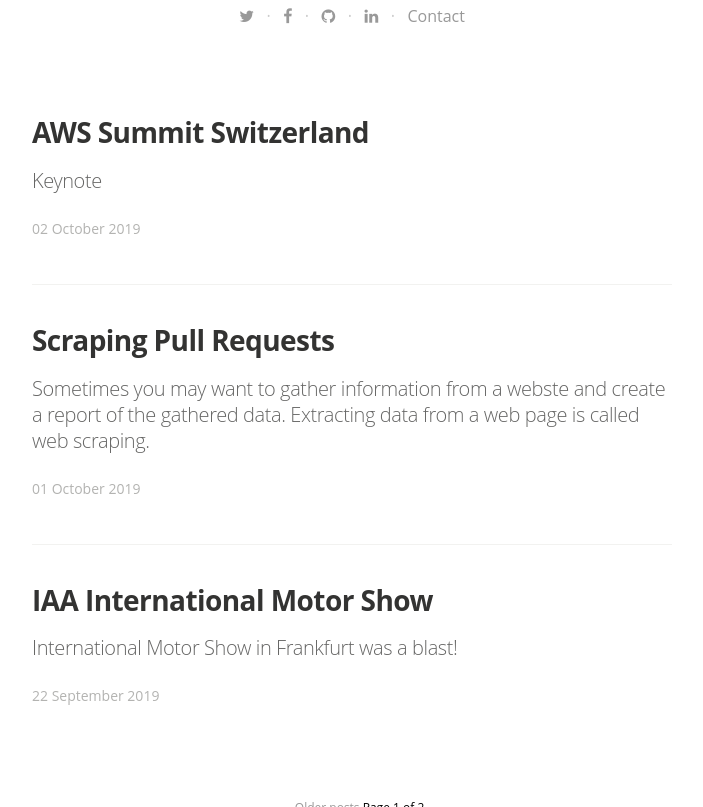
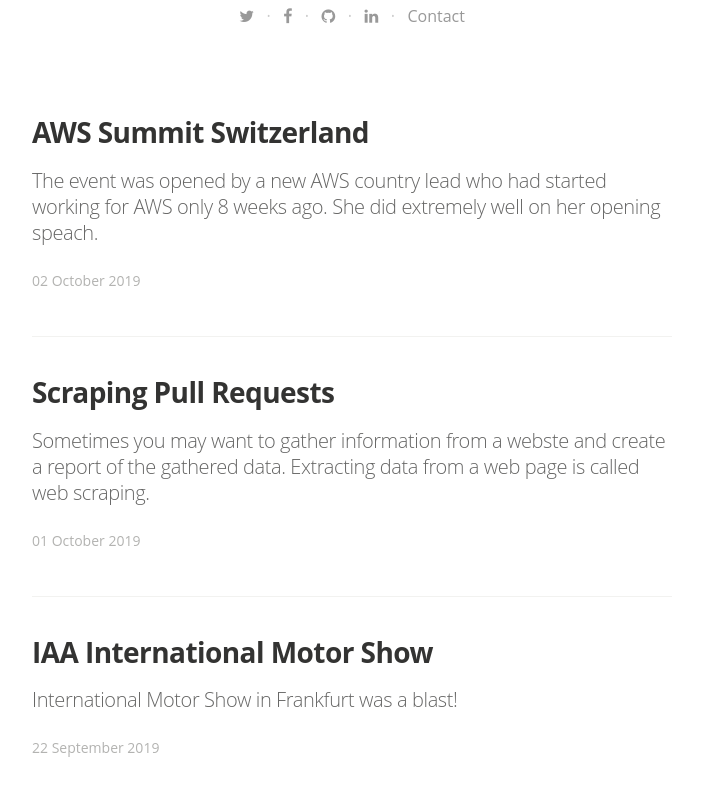
Before and after one commit to jounile/blog, a Jekyll site: the page built from index.html, in a window 1280 px wide and 900 px high, scrolled down 541 px, cut to the strip 93-900 px from the top of the window. Shown: the whole strip, without its empty margins (288-991 px from the left). Built offline with Jekyll 4.4.1, drawn with Linux system fonts in a browser that asks for light colours; nearby versions of some CDN libraries; some web fonts are replaced; the list of posts is cut into pages by our own code; some of the changed lines change nothing that is shown.

Commit message:
Some improvements for aws summit post

```diff
--- a/_posts/2019-10-02-aws-summit-switzerland.markdown
+++ b/_posts/2019-10-02-aws-summit-switzerland.markdown
@@ -7,11 +7,13 @@
 published: true
 ---
 
-<h3>Keynote</h3>
 
-The keynote from Ian Massingham included some news and insights of the current state with Amazon Web Services.
-I gathered the most interesting topics on this blog post and also shared it with my colleagues in realtime.
-Here we go.
+The event was opened by a new AWS country lead who had started working for AWS only 8 weeks ago. She did extremely well on her opening speach.
+
+The keynote from Ian Massingham included some news and insights of the current state of Amazon Web Services.
+
+Great event from content perspective. A lot of focus was on Serverless as one might expect. I gathered the most interesting topics on this blog post and also shared it with my colleagues in realtime.
+
 
 Amount of Windows workloads on AWS is rather surprising.
 
@@ -41,18 +43,37 @@
 
 Pretty good keynote with customer stories in my opinion.
 
-<h3>Swisscom</h3>
+I attended the following sessions:
+1. Security - Don’t leave it for later
+2. Migrate your website to AWS - Do and Don’t. A customer perspective
+3. Deep Dive on Serverless Architectures
+4. Deep Dive on Containers
+5. AWS for highly regulated industries
+6. Simplify your Front End Apps with Serverless Backend in the cloud
+
+<h3>Security - Don’t leave it for later</h3>
+(by Swisscom)
 
 Not often I come across such interesting presentation about security.
 
 At Swisscom you can request for an AWS account for your project via online form. After automated provisioning the sub-account will instantly become monitored by their Security team.
 Some custom setup with AWS Organizations to allow project accounts, sandboxes and centralized services.
 
-
 <img src="https://s3.eu-central-1.amazonaws.com/jounileino.com-images/2019-10-03-aws-summit-switzerland/swisscom.jpg" />
 
-Great demo of creating a project template with Serverless Architecture (including authentication, CI/CD pipeline and monitoring)
-Services introduced here were AWS Amplify, CodeStar, AWS CDK, X-Ray.
+<h3>Migrate your website to AWS - Do and Don’t. A customer perspective</h3>
+(by Anwalt.de)
+
+The second session included some good advices:
+- Use reserved instances to reduce cost
+- Use CDN for caching on the Edge
+- Use Shield to prevent DDoS attacks
+
+
+<h3>Deep Dive on Serverless Architectures</h3>
+
+Two Senior Solutions Architects from AWS showed how to create a project template with Serverless Architecture (including authentication, CI/CD pipeline and monitoring)
+Services used were AWS Amplify, CodeStar, AWS CDK, X-Ray.
 
 <img src="https://s3.eu-central-1.amazonaws.com/jounileino.com-images/2019-10-03-aws-summit-switzerland/serverless1.jpg" />
 
@@ -61,14 +82,25 @@
 <img src="https://s3.eu-central-1.amazonaws.com/jounileino.com-images/2019-10-03-aws-summit-switzerland/serverless2.jpg" />
 
 
+
+<h3>Customer journey to Serverless architecture</h3>
+
 Homegate AG shared their experiences on re-architecting a real estate platform.
 70% of their develop time was spent on bug fixing a monolith. Asking around at conferences everyone was pointing them towards Kubernetes. Security was the main reason for them for going Serverless.
 
 <img src="https://s3.eu-central-1.amazonaws.com/jounileino.com-images/2019-10-03-aws-summit-switzerland/homegate.jpg" />
 
+
+
+<h3>Simplify your Front End Apps with Serverless Backend in the cloud</h3>
+
+I really enjoyed the last session that was a walkthrough of AWS Amplify.
+The service is an amazing combination of easy to use components which can be utilized with just a few commands. The presentation included creating a ticket service app with authentication (AWS Cognito).
+
+<img src="https://s3.eu-central-1.amazonaws.com/jounileino.com-images/2019-10-03-aws-summit-switzerland/amplify.jpg" />
+
 Finally I want to leave you with advice from one of the customers presenting in the event.
 
 "Don´t get locked up into avoiding lock-in"
 
-
-[summit]:      https://aws.amazon.com/events/summits/switzerland/
+<a href="https://aws.amazon.com/events/summits/switzerland/" target="_blank">https://aws.amazon.com/events/summits/switzerland/</a>
```
